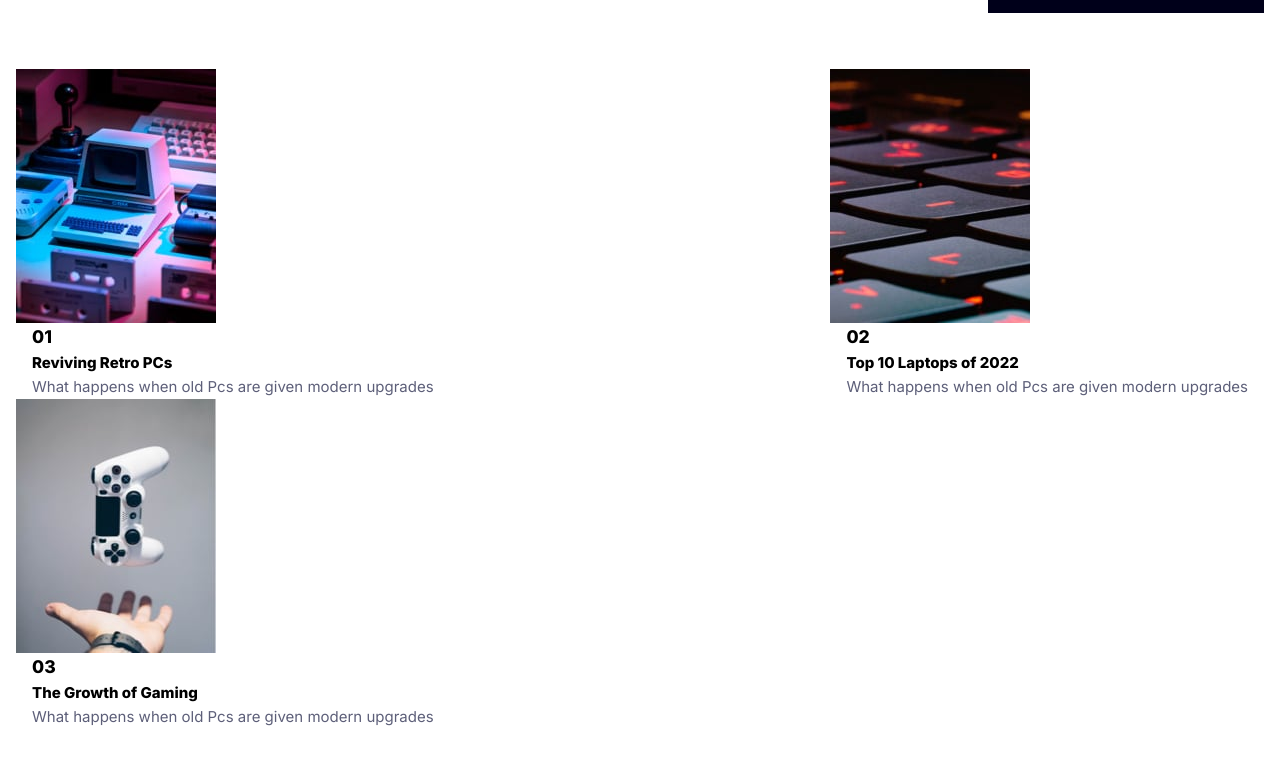
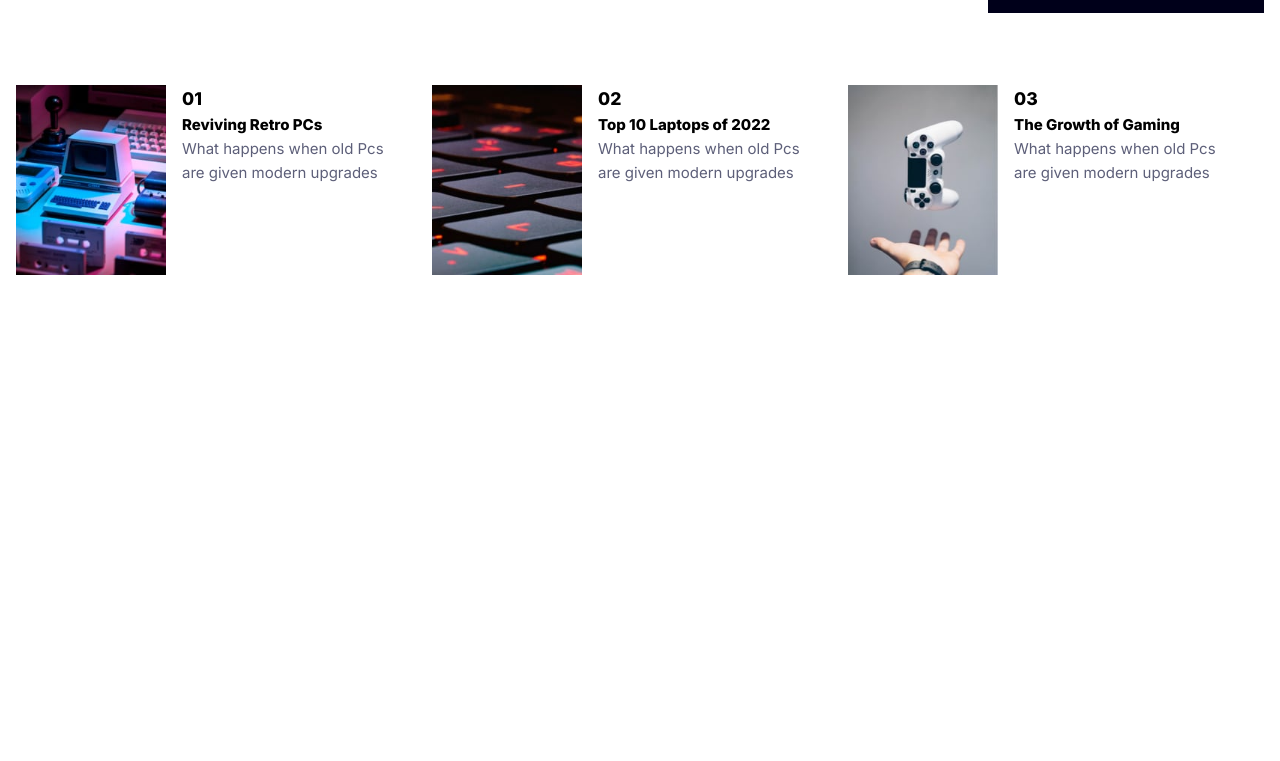
Before and after one commit to elbancud/frontend-mentor-clones, a plain HTML site: page news-homepage-main/index.html in a window 1280 px wide. Shown: the part 779-1540 px from the top of the page. After the commit the page ends 1102 px from the top, so only its background shows below. Drawn offline with Linux system fonts and the light colour scheme.

Commit message:
chore: project cleaned up gridtemplate utilization

```diff
--- a/news-homepage-main/style.css
+++ b/news-homepage-main/style.css
@@ -161,11 +161,10 @@ main button {
   color: var(--clr-neutral-200);
 }
 .secondary__article {
-  display: flex;
-  flex-wrap: wrap;
-  justify-content: center;
+  display: grid;
+  grid-template-columns: repeat(1, 1fr);
 }
-.secondary__article-content {
+.cards {
   display: flex;
   margin: 1rem 0;
   max-width: 400px;
@@ -182,8 +181,8 @@ main button {
   margin: 0.3rem 0;
   font-size: 1rem;
 }
-.secondary__article-content img {
-  width: 100px;
+.cards img {
+  width: 150px;
 }
 
 @media (min-width: 600px) {
@@ -196,10 +195,7 @@ main button {
     font-weight: var(--fw-medium);
     color: var(--clr-neutral-500);
   }
-  main {
-    display: flex;
-    gap: 2rem;
-  }
+
   main .showcase img {
     margin-bottom: 1rem;
   }
@@ -209,15 +205,27 @@ main button {
     font-weight: var(--fw-bold);
     margin: 1rem 0;
   }
-  .article__content {
-    display: grid;
-    grid-template-columns: 1fr 1fr;
-  }
+
   .side__article {
     /* max-width: ; */
   }
+  .article__content {
+    display: grid;
+    grid-template-columns: repeat(2, 1fr);
+  }
   .secondary__article {
     padding: 2rem 0;
-    justify-content: space-between;
+    grid-template-columns: repeat(2, 1fr);
   }
 }
+
+@media (min-width: 1024px) {
+  main {
+    display: flex;
+    gap: 2rem;
+  }
+  .secondary__article {
+    padding: 2rem 0;
+    grid-template-columns: repeat(3, 1fr);
+  }
+}
```
